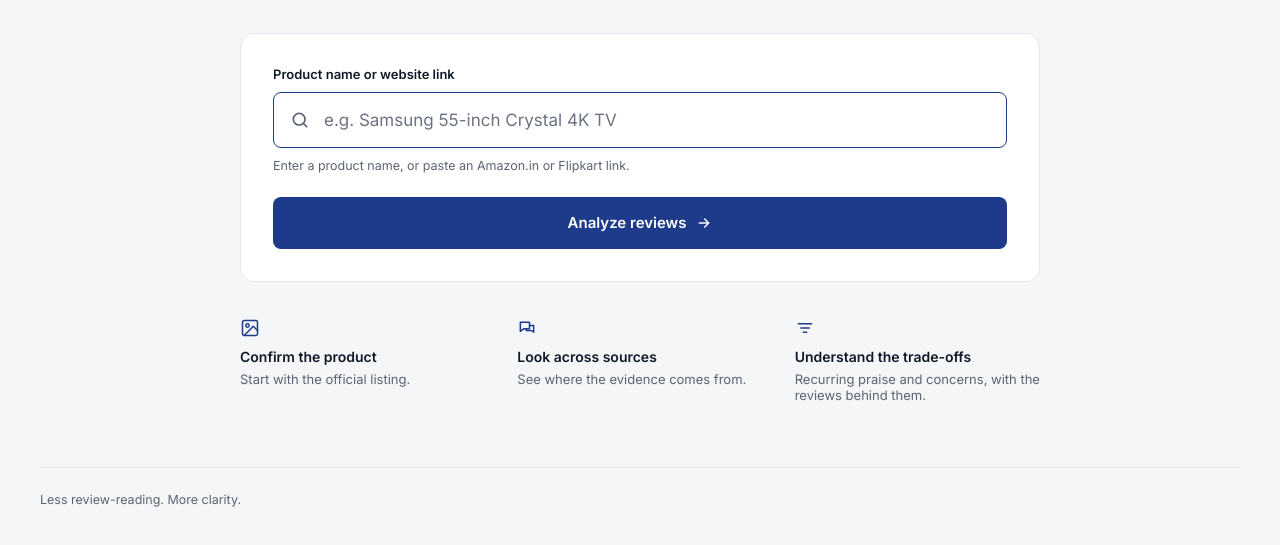
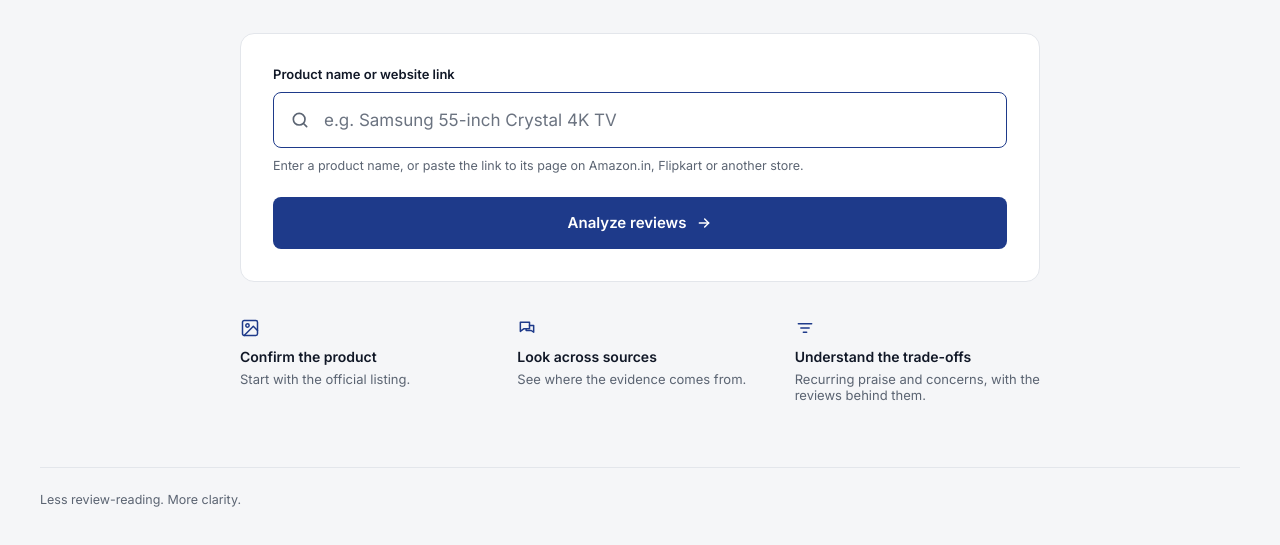
Before and after one commit to samvartikamishra/ReviewWise, a plain HTML site: page index.html in a window 1280 px wide. Shown: the part 339-884 px from the top of the page. Drawn offline with Linux system fonts and the light colour scheme.

Commit message:
Update index.html

```diff
--- a/index.html
+++ b/index.html
@@ -296,7 +296,7 @@
         <svg width="20" height="20" viewBox="0 0 24 24" fill="none" stroke="#5B6472" stroke-width="2" stroke-linecap="round" aria-hidden="true"><circle cx="11" cy="11" r="7"/><path d="m20 20-3.5-3.5"/></svg>
         <input id="q" type="text" placeholder="e.g. Samsung 55-inch Crystal 4K TV" autocomplete="off">
       </div>
-      <p class="hint">Enter a product name, or paste an Amazon.in or Flipkart link.</p>
+      <p class="hint">Enter a product name, or paste the link to its page on Amazon.in, Flipkart or another store.</p>
       <button class="btn-primary" type="submit">
         Analyze reviews
         <svg width="16" height="16" viewBox="0 0 24 24" fill="none" stroke="currentColor" stroke-width="2.2" stroke-linecap="round" stroke-linejoin="round" aria-hidden="true"><path d="M5 12h14"/><path d="m13 6 6 6-6 6"/></svg>
```
